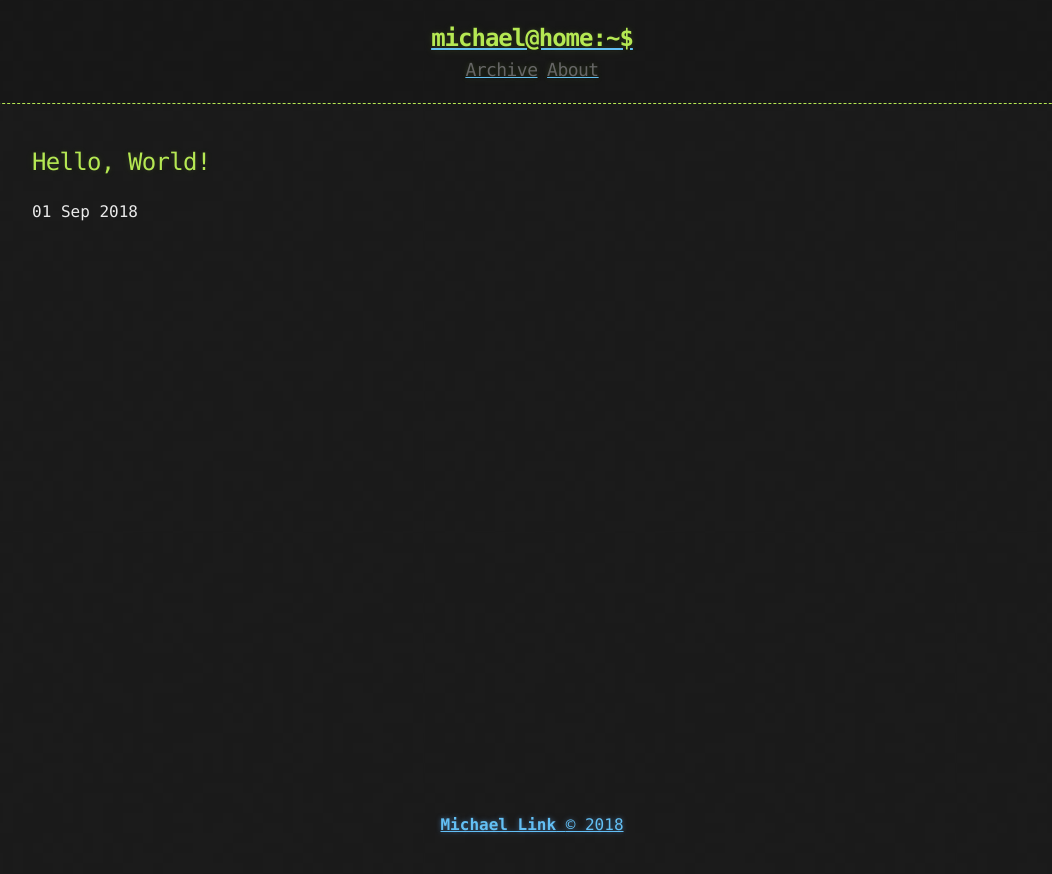
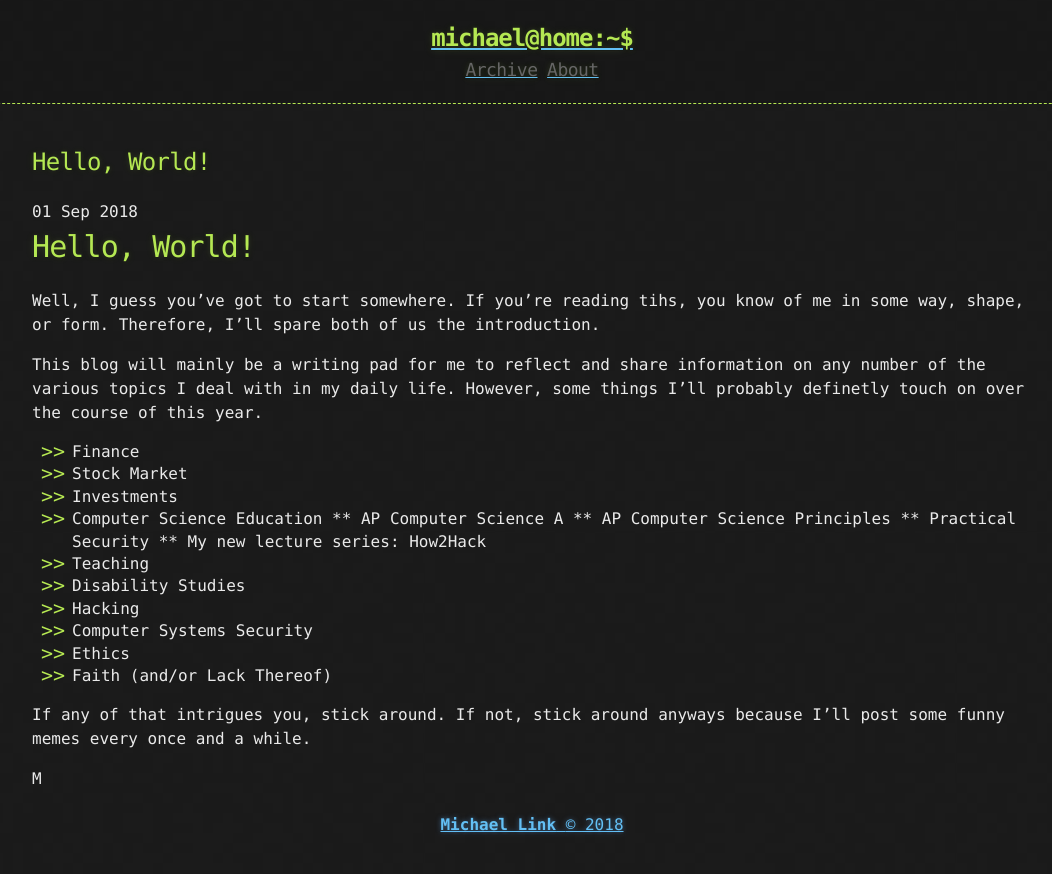
Before and after one commit to tocttou/hacker-blog, a Jekyll site: the page built from _posts/2018-09-01-Hello-World.md, in a window 1280 px wide. Shown: the top 874 px of the page, without its empty margins (108-1160 px from the left). Built offline with Jekyll 4.4.1, drawn with Linux system fonts in a browser that asks for light colours.

Commit message:
blogpost1

```diff
--- a/_posts/2018-09-01-Hello-World.md
+++ b/_posts/2018-09-01-Hello-World.md
@@ -2,3 +2,27 @@
 title: Hello, World!
 published: true
 ---
+# Hello, World!
+
+Well, I guess you've got to start somewhere.  If you're reading tihs, you know of me in some way, shape, or form.  Therefore, I'll spare both of us the introduction.
+
+This blog will mainly be a writing pad for me to reflect and share information on any number of the various topics I deal with in my daily life.  However, some things I'll probably definetly touch on over the course of this year.
+
+* Finance
+* Stock Market
+* Investments
+* Computer Science Education
+** AP Computer Science A
+** AP Computer Science Principles
+** Practical Security
+** My new lecture series: How2Hack
+* Teaching
+* Disability Studies
+* Hacking
+* Computer Systems Security
+* Ethics
+* Faith (and/or Lack Thereof)
+
+If any of that intrigues you, stick around.  If not, stick around anyways because I'll post some funny memes every once and a while.
+
+M
```
